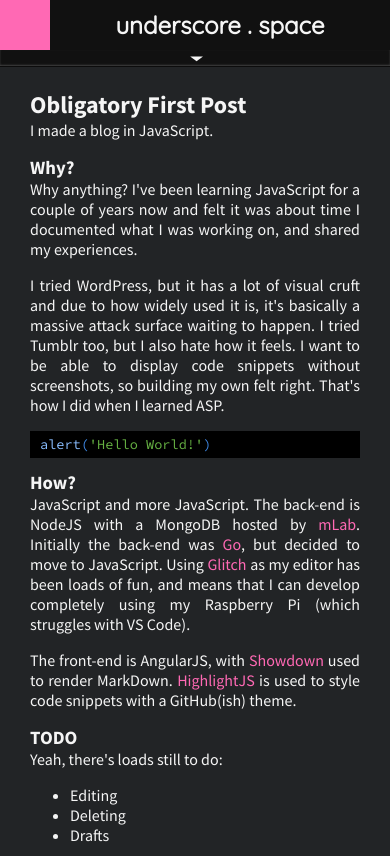
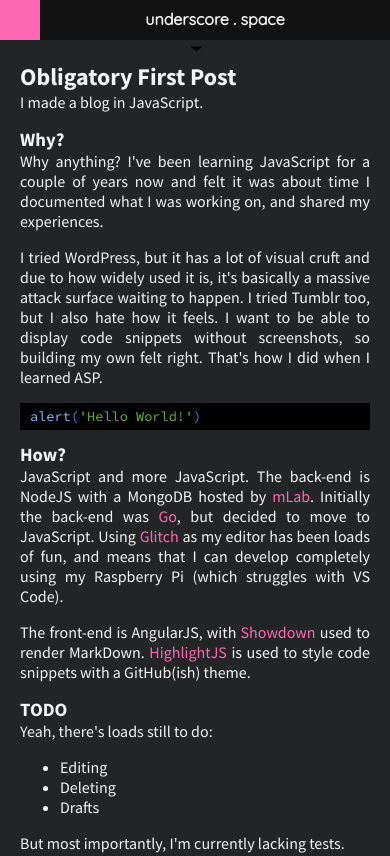
Before and after one commit to underscoredotspace/blog-grid, a website built with Parcel: page app/index.html in a window 390 px wide. Shown: the top 856 px of the page. Built offline with nearby package versions, Linux system fonts and the light colour scheme.

Commit message:
Totally redid mobile where #menu is position: absolute and now animation works 🎉🎉

```diff
--- a/app/index.html
+++ b/app/index.html
@@ -7,24 +7,16 @@
   <meta http-equiv="X-UA-Compatible" content="ie=edge">
   <link href="https://fonts.googleapis.com/css?family=Quicksand|Source+Code+Pro:400,700|Source+Sans+Pro:400,700" rel="stylesheet">
   <link href="https://cdnjs.cloudflare.com/ajax/libs/highlight.js/8.9.1/styles/sunburst.min.css" rel="stylesheet" type="text/css">
-  <link href="style.scss" rel="stylesheet" type="text/css" />
+  <link href="style.scss" rel="stylesheet" type="text/css">
   <title>underscore . space</title>
 </head>
 <body>
   <div class="wrapper">
-    <div id="logo"></div>
+    <div id="logo">&nbsp;</div>
     <header><span>underscore . space</span></header>
 
     <input type="checkbox" id="menuvis">
-
-    <div class="menu-control">
-      <label for="menuvis">
-        <svg viewBox="0 0 5 3" class="hamburger">
-          <polygon points="1,1 5,1 3,2.5 1,1"/>
-        </svg>
-      </label>
-    </div>
-
+    <div id="menu">
       <nav>
         <div class="here">
           <a href="#">About</a>
@@ -34,11 +26,26 @@
         </div>
 
         <div class="there">
-        <a href="#" id="twitter">Twitter</a>
-        <a href="#" id="instagram">Instagram</a>
-        <a href="#" id="github">Github</a>
+          <a href="#" id="twitter">
+            <svg class="icon" viewBox="0 0 512 512"><path d="M419.6 168.6c-11.7 5.2-24.2 8.7-37.4 10.2 13.4-8.1 23.8-20.8 28.6-36 -12.6 7.5-26.5 12.9-41.3 15.8 -11.9-12.6-28.8-20.6-47.5-20.6 -42 0-72.9 39.2-63.4 79.9 -54.1-2.7-102.1-28.6-134.2-68 -17 29.2-8.8 67.5 20.1 86.9 -10.7-0.3-20.7-3.3-29.5-8.1 -0.7 30.2 20.9 58.4 52.2 64.6 -9.2 2.5-19.2 3.1-29.4 1.1 8.3 25.9 32.3 44.7 60.8 45.2 -27.4 21.4-61.8 31-96.4 27 28.8 18.5 63 29.2 99.8 29.2 120.8 0 189.1-102.1 185-193.6C399.9 193.1 410.9 181.7 419.6 168.6z"/></svg>
+          </a>
+          <a href="#" id="instagram">
+            <svg class="icon" viewBox="0 0 512 512"><path d="M365.3 234.1h-24.7c1.8 7 2.9 14.3 2.9 21.9 0 48.3-39.2 87.5-87.5 87.5 -48.3 0-87.5-39.2-87.5-87.5 0-7.6 1.1-14.9 2.9-21.9h-24.7V354.4c0 6 4.9 10.9 10.9 10.9H354.4c6 0 10.9-4.9 10.9-10.9V234.1H365.3zM365.3 157.6c0-6-4.9-10.9-10.9-10.9h-32.8c-6 0-10.9 4.9-10.9 10.9v32.8c0 6 4.9 10.9 10.9 10.9h32.8c6 0 10.9-4.9 10.9-10.9V157.6zM256 201.3c-30.2 0-54.7 24.5-54.7 54.7 0 30.2 24.5 54.7 54.7 54.7 30.2 0 54.7-24.5 54.7-54.7C310.7 225.8 286.2 201.3 256 201.3M365.3 398.1H146.7c-18.1 0-32.8-14.7-32.8-32.8V146.7c0-18.1 14.7-32.8 32.8-32.8h218.7c18.1 0 32.8 14.7 32.8 32.8v218.7C398.1 383.4 383.5 398.1 365.3 398.1"/></svg>
+          </a>
+          <a href="#" id="github">
+            <svg class="icon" viewBox="0 0 512 512"><path d="M256 70.7c-102.6 0-185.9 83.2-185.9 185.9 0 82.1 53.3 151.8 127.1 176.4 9.3 1.7 12.3-4 12.3-8.9V389.4c-51.7 11.3-62.5-21.9-62.5-21.9 -8.4-21.5-20.6-27.2-20.6-27.2 -16.9-11.5 1.3-11.3 1.3-11.3 18.7 1.3 28.5 19.2 28.5 19.2 16.6 28.4 43.5 20.2 54.1 15.4 1.7-12 6.5-20.2 11.8-24.9 -41.3-4.7-84.7-20.6-84.7-91.9 0-20.3 7.3-36.9 19.2-49.9 -1.9-4.7-8.3-23.6 1.8-49.2 0 0 15.6-5 51.1 19.1 14.8-4.1 30.7-6.2 46.5-6.3 15.8 0.1 31.7 2.1 46.6 6.3 35.5-24 51.1-19.1 51.1-19.1 10.1 25.6 3.8 44.5 1.8 49.2 11.9 13 19.1 29.6 19.1 49.9 0 71.4-43.5 87.1-84.9 91.7 6.7 5.8 12.8 17.1 12.8 34.4 0 24.9 0 44.9 0 51 0 4.9 3 10.7 12.4 8.9 73.8-24.6 127-94.3 127-176.4C441.9 153.9 358.6 70.7 256 70.7z"/></svg>
+            </a>
         </div>
       </nav>
+
+      <div id="menu-control">
+        <label for="menuvis">
+          <svg viewBox="0 0 5 3">
+            <polygon points="1,1 5,1 3,2.5 1,1"/>
+          </svg>
+        </label>
+      </div>
+    </div>
 
     <main>
       <article class="post">
--- a/app/style.scss
+++ b/app/style.scss
@@ -7,7 +7,7 @@ $c-yellow: #ffff68;
 $c-green: #69FFB4;
 $c-blue: #68b3ff;
 $max-width: 750px;
-$break-big: 1600px;
+$break-big: 500px; //600px
 
 body {
   font-family: 'Source Sans Pro';
@@ -18,93 +18,120 @@ body {
 
 .wrapper {
   display: grid;
-  min-height: 100vh;
   margin: 0 auto;
 }
 
 //mobile
 @media (max-width: $break-big) {
   .wrapper {
-    grid-template-areas: 'logo head' 'nav nav' 'ham ham' 'main main' 'foot foot';
-    grid-template-columns: 50px auto;
-    grid-template-rows: 50px auto 1.5rem auto 50px;
-    min-width: 270px;
+    display: grid;
+    grid-template-columns: 2.5rem auto;
+    grid-template-rows: 2.5rem auto 2rem;
+
+    #logo {
+      background: $c-pink;
     }
 
-  #logo {
-    z-index: 1000;
+    > header {
+      font-size: 1rem;
+      font-family: 'Quicksand';
+      text-align: center;
+      background-color: $c-head;
+      display: grid;
+      align-items: center;
+      padding-bottom: 2px;
     }
 
-  header {
-    font-size: 1.5rem;
-    z-index: 1000;
+    #logo, header {
+      z-index: 1;
     }
 
-  input#menuvis:checked ~ nav {
-    display: grid;
-    z-index: auto;
-    transform: translateY(0) scaleX(1);
+    > input#menuvis {
+      display: none;
+      &:checked {
+        ~ #menu {
+          transform: translateY(0);
         }
 
-  input#menuvis:checked ~ .menu-control>label>.hamburger {
+        ~ #menu>#menu-control>label>svg {
           transform: scaleY(-1);
-  }
-
-  .menu-control {
-    border: solid rgba(0, 0, 0, 0.3);
-    box-shadow: inset 0 -1px 2px rgba(255, 255, 255, 0.2);
-    border-width: 0 0 1px 0;
-    background: $c-head;
-    height: 1em;
-    > label {
-      display: block;
-      height: 1em;
-      text-align: center;
-      > .hamburger {
-        height: 1em;
-        width: 1em;
-        fill: $c-text;
         }
       }
     }
 
-  nav {
-    transform: translateY(-100%);
-    display: none;
-    z-index: 0;
+    #menu {
+      position: absolute;
+      top: 2.5rem;
+      left: 0;
+      width: 100vw;
+      display: grid;
+      grid-template-rows: auto 1rem;
+      transform: translateY(calc(-100% + 1rem));
+      transition-duration: 0.3s;
+      transition-property: transform;
+      > nav {
+        z-index: -1;
+        display: grid;
+        grid-template-columns: auto minmax(2rem, 6rem);
+        box-shadow: inset 0 5px 20px black;
+        background: $c-head;
         padding: 10px 20px;
-    grid-template-columns: auto minmax(2rem, 6rem);
-    background: $c-head;
-    box-shadow: inset 0 5px 20px black;
-    transition-duration: 0.3s;
-    transition-delay: 0.3s;
-    transition-property: transform scale;
-
         > .here {
           display: grid;
-      grid-template-columns: repeat(auto-fit, minmax(80px, 1fr));
+          grid-template-columns: repeat(auto-fill, minmax(90px, 1fr));
           grid-gap: 5px;
           align-items: center;
+          > a {
+            color: $c-orange;
+          }
         }
 
         > .there {
           display: grid;
-      grid-template-columns: repeat(auto-fill, 2rem);
-      margin-top: 5px;
+          grid-template-columns: repeat(auto-fit, 2rem);
           justify-content: space-around;
           align-items: center;
           text-align: center;
         }
       }
 
+      #menu-control {
+        > label {
+          &:hover {
+            background: rgba(64,64,128,0.1);
+          }
+
+          display: block;
+          height: 1rem;
+          text-align: center;
+          > svg {
+            height: 1rem;
+            width: 1rem;
+            transition-duration: 0.3s;
+            transition-property: transform;
+          }
+        }
+      }
+    }
+
     main {
-    margin-top: 10px;
+      padding-top: 1rem;
+      margin: 0 20px;
+    }
+
+    > footer {
+      text-align: right;
+      padding-top: 1rem;
+    }
+
+    #menu, main, footer {
+      grid-column: 1/-1;
+    }
   }
 }
 //desktop
 @media (min-width: ($break-big + 1px)) {
   .wrapper {
-    grid-template-areas: 'logo head' 'nav main' 'nav foot';
     grid-template-columns: 100px minmax(auto, ($max-width - 100px));
     grid-template-rows: 100px auto 50px;
     max-width: $max-width;
@@ -115,7 +142,7 @@ body {
     font-size: 2.25rem;
   }
 
-  .menu-control {
+  #menu-control {
     display: none;
   }
 
@@ -133,20 +160,19 @@ body {
   }
 
   main {
-    margin-top: 30px;
+    margin: 30px 20px 0 20px;
+  }
+
+  footer {
+    grid-column: 1/-1;
   }
 }
 
 #logo {
-  grid-area: logo;
   background: $c-pink;
-  > img {
-    display: block;
-  }
 }
 
 header {
-  grid-area: head;
   display: grid;
   align-items: center;
   text-align: center;
@@ -156,7 +182,6 @@ header {
 }
 
 nav {
-  grid-area: nav;
   .here{
     > a {
       color: $c-orange;
@@ -170,25 +195,17 @@ nav {
   fill: $c-green;
 }
 
-.menu-control {
-  grid-area: ham;
-}
-
 input#menuvis {
   display: none;
 }
 
 main {
-  grid-area: main;
-  padding: 0 30px;
   text-align: justify;
 }
 
 footer {
-  grid-area: foot;
   text-align: right;
-  padding: 10px 30px 10px 0;
-  // font-size: 0.75rem;
+  align-self: end;
 }
 
 a {
```
Lines whose indentation alone changed are shown as unchanged.
